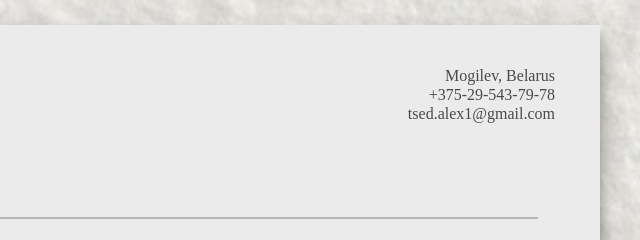
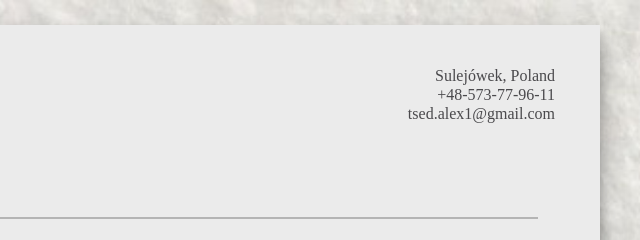
Before and after one commit to tsed-alex/my-cv, a website: page index.html in a window 1280 px wide. Shown: the top 240 px of the page, 640-1280 px from the left. Drawn offline with Linux system fonts and the light colour scheme; files whose address does not match are found by name.

Commit message:
temporary update 11.05.2025

```diff
--- a/index.html
+++ b/index.html
@@ -28,8 +28,8 @@
           </div>
           <div class="charter__right-content">
             <ul class="contact-info">
-              <li>Mogilev, Belarus</li>
-              <li>+375-29-543-79-78</li>
+              <li>Sulejówek, Poland</li>
+              <li>+48-573-77-96-11</li>
               <li>tsed.alex1@gmail.com</li>
             </ul>
           </div>
```
